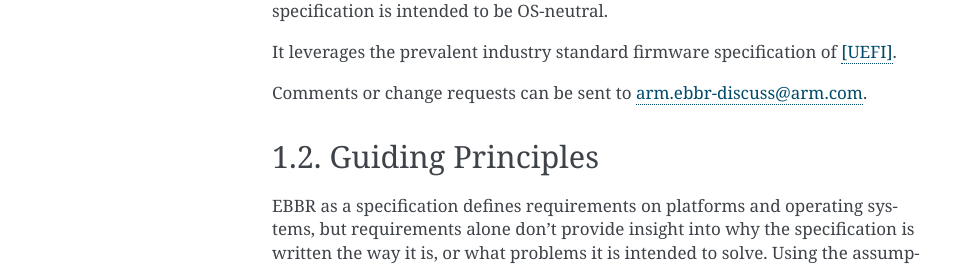
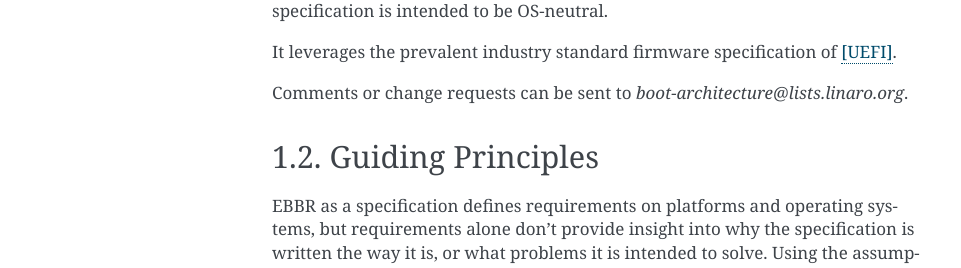
Before and after one commit to ARM-software/ebbr, a Sphinx documentation site: the page built from source/chapter1-about.rst, in a window 1280 px wide and 900 px high. Shown: the part 407-675 px from the top of the window, without its empty margins (148-1109 px from the left). Built offline with Sphinx 7.4.7, drawn with Linux system fonts in a browser that asks for light colours.

Commit message:
Update email address in document
All discussion is happening on boot-architecture these days. Update the
document to match.

Signed-off-by: Grant Likely <grant.likely@arm.com>

```diff
--- a/source/chapter1-about.rst
+++ b/source/chapter1-about.rst
@@ -23,7 +23,7 @@ This specification is intended to be OS-neutral.
 
 It leverages the prevalent industry standard firmware specification of [UEFI]_.
 
-Comments or change requests can be sent to arm.ebbr-discuss@arm.com.
+Comments or change requests can be sent to `boot-architecture@lists.linaro.org`.
 
 Guiding Principles
 ==================
```
